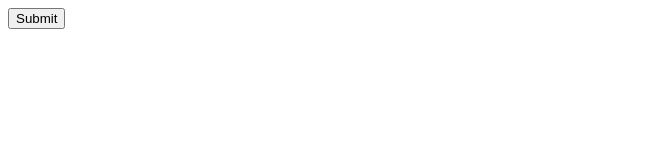
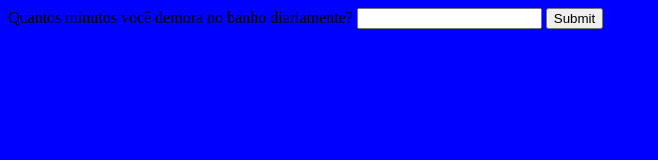
Before and after one commit to felipebernardes/thinkmakemove_mercosul, a plain HTML site: page plano_b/index.html in a window 1280 px wide. Shown: the whole page, without its empty margins (0-658 px from the left). Drawn offline with nearby package versions, Linux system fonts and the light colour scheme.

Commit message:
Adiciona estrutura inicial do projeto

```diff
--- a/plano_b/index.html
+++ b/plano_b/index.html
@@ -3,12 +3,15 @@
     <head>
         <meta charset="utf-8">
         <title>Conscientize-se</title>
+        <link type="text/css" rel="stylesheet" href="reset.css">
+        <link type="text/css" rel="stylesheet" href="main.css">
+        <script type="text/javascript"src="jquery-2.1.4.min.js"></script>
     </head>
     <body>
-        <form>
-            <label for=""
-            <input type="number">
-            <input type="submit">
+        <form action="main.js" id="calculadora">
+            <label for="tempo">Quantos minutos você demora no banho diariamente?</label>
+            <input id="tempo" type="number">
+            <input type="submit" placeholder="Calcular">
         </form>
     </body>
 </html>
--- a/plano_b/main.css
+++ b/plano_b/main.css
@@ -0,0 +1,3 @@
+body {
+    background-color: blue;
+}
```
Also changed, not shown: plano_b/main.js (+15 -0 lines).
